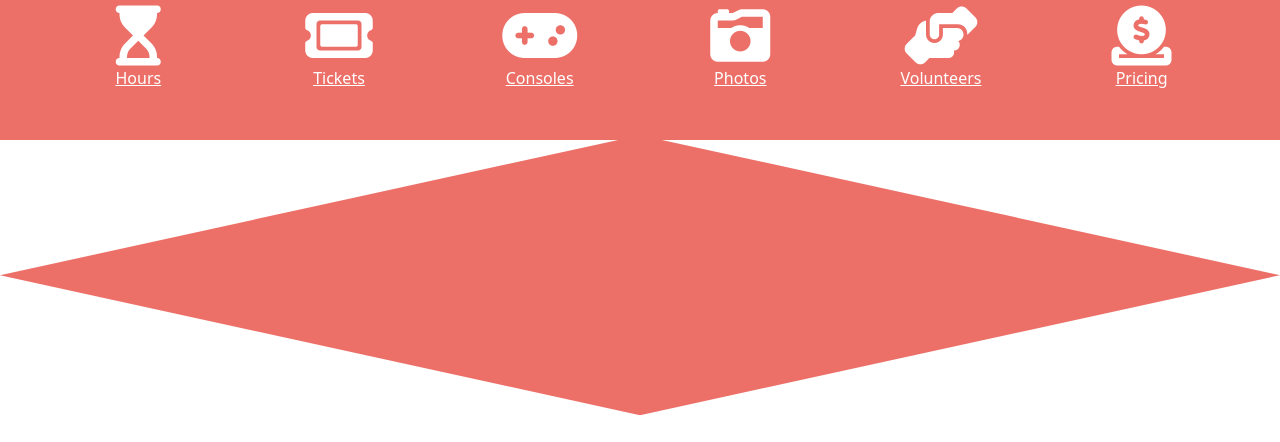
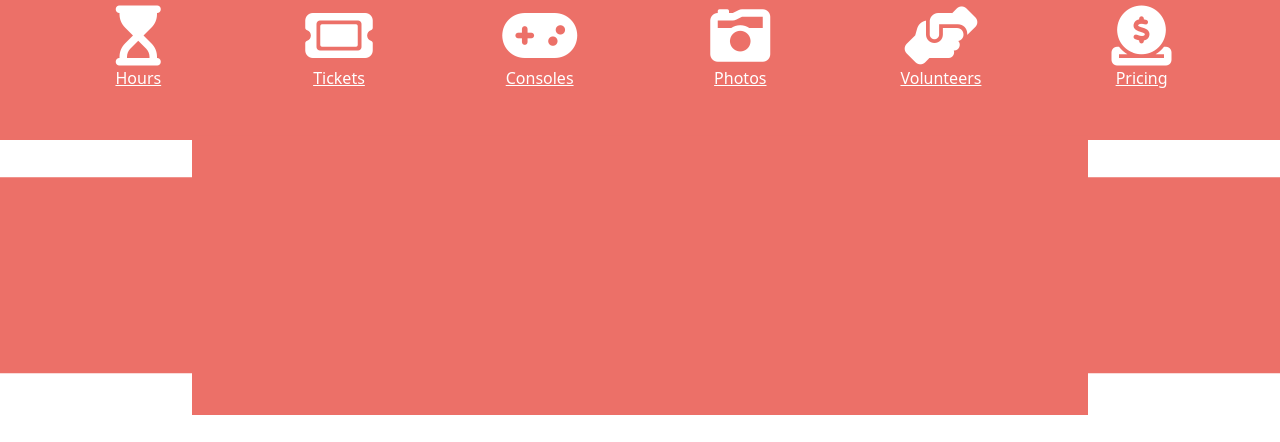
Before and after one commit to wadehalamicek-cloud/IMED1316, a plain HTML site: page index.html in a window 1280 px wide. Shown: the part 820-1262 px from the top of the page. Drawn offline with nearby package versions, Linux system fonts and the light colour scheme; a web font is replaced by a local one.

Commit message:
new clip path

```diff
--- a/css/styles.css
+++ b/css/styles.css
@@ -54,7 +54,7 @@ p {
     width: 100%;
     height: 280px;
     background-color: var(--secondaryColor) !important;
-    clip-path: polygon(50% 0%, 100% 50%, 50% 100%, 0% 50%);
+    clip-path:  polygon(0% 15%, 15% 15%, 15% 0%, 85% 0%, 85% 15%, 100% 15%, 100% 85%, 85% 85%, 85% 100%, 15% 100%, 15% 85%, 0% 85%);
     position: relative;
     margin-top: -5px;
 }
```
